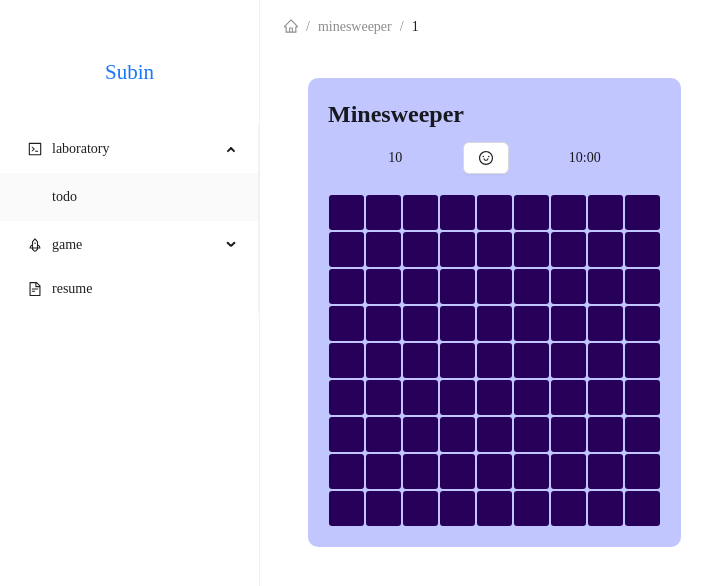
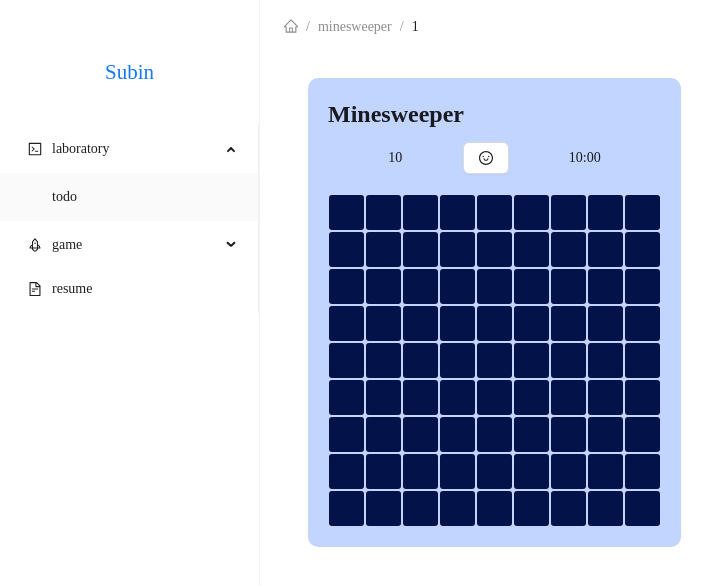
Before and after one commit to soob1008/sketchbook, a React (Create React App) app: page /minesweeper/1 in a window 1280 px wide. Shown: the top 586 px of the page, without its empty margins (0-716 px from the left). Built offline with nearby package versions, Linux system fonts and the light colour scheme; a web font is replaced by a local one.

Commit message:
fix: 지뢰 생성 조건문 중복처리 수정

```diff
--- a/src/components/minesweeper/minesweeperBoard.tsx
+++ b/src/components/minesweeper/minesweeperBoard.tsx
@@ -1,7 +1,7 @@
 import { useState, MouseEvent } from "react";
 import styled from "@emotion/styled";
 import { Button, Flex, Typography } from "antd";
-import { SmileOutlined, BugOutlined } from "@ant-design/icons";
+import { SmileOutlined, BugOutlined, FlagFilled } from "@ant-design/icons";
 
 const { Title } = Typography;
 
@@ -43,7 +43,12 @@ const getMinePosition = () => {
   while (mineArr.length < MINE_COUNT) {
     const x = Math.floor(Math.random() * COL_LENGTH);
     const y = Math.floor(Math.random() * ROW_LENGTH);
-    if (!mineArr.includes([x, y])) {
+
+    const included = mineArr.some(
+      (minePos) => JSON.stringify(minePos) === JSON.stringify([x, y]),
+    );
+
+    if (!included) {
       mineArr.push([x, y]);
     }
   }
@@ -185,19 +190,23 @@ const MineSweeperBoard = () => {
       </MineSweeperInfo>
       {board.map((row, rowIndex) => (
         <Row key={`mine-row-${rowIndex}`}>
-          {row.map((cell, cellIndex) => (
+          {row.map((cell, cellIndex) => {
+            const { type, mineCount } = cell;
+
+            return (
               <Cell
                 key={`block-${cellIndex}`}
                 type={cell.type as MineType}
-              mineCount={cell.mineCount}
+                mineCount={mineCount}
                 onClick={(e) => onClickBlock(e, cellIndex, rowIndex)}
               >
-              {cell.mineCount > 0 && cell.mineCount}
-              {(cell.type === "mine" || cell.type === "explodedMine") && (
-                <BugOutlined />
-              )}
+                {mineCount > 0 && mineCount}
+                {type === "mine" ||
+                  (type === "explodedMine" && <BugOutlined />)}
+                {type === "flag" || (type === "explodedFlag" && <FlagFilled />)}
               </Cell>
-          ))}
+            );
+          })}
         </Row>
       ))}
     </MineSweeperWrapper>
@@ -210,7 +219,7 @@ const MineSweeperWrapper = styled("div")`
   display: inline-block;
   padding: 20px;
   border-radius: 10px;
-  background-color: #c2c6ff;
+  background-color: #c2d5ff;
 `;
 
 const MineSweeperInfo = styled(Flex)`
@@ -224,7 +233,7 @@ const Row = styled("div")(() => ({
 const getBlockColor = (type: MineType) => {
   switch (type) {
     case "inVisible":
-      return "#260059";
+      return "#031349";
     case "visible":
     case "mine":
       return "#e2e2e2";
```
Lines whose indentation alone changed are shown as unchanged.
